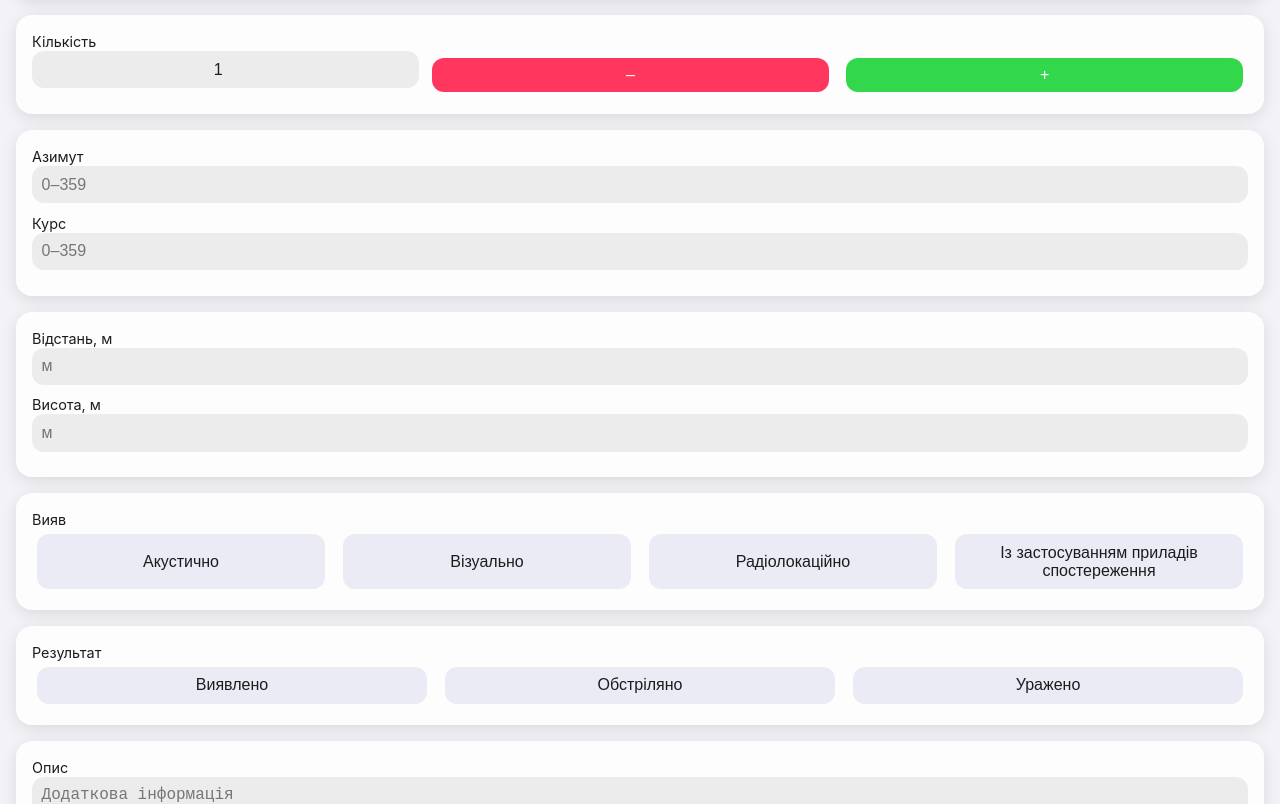
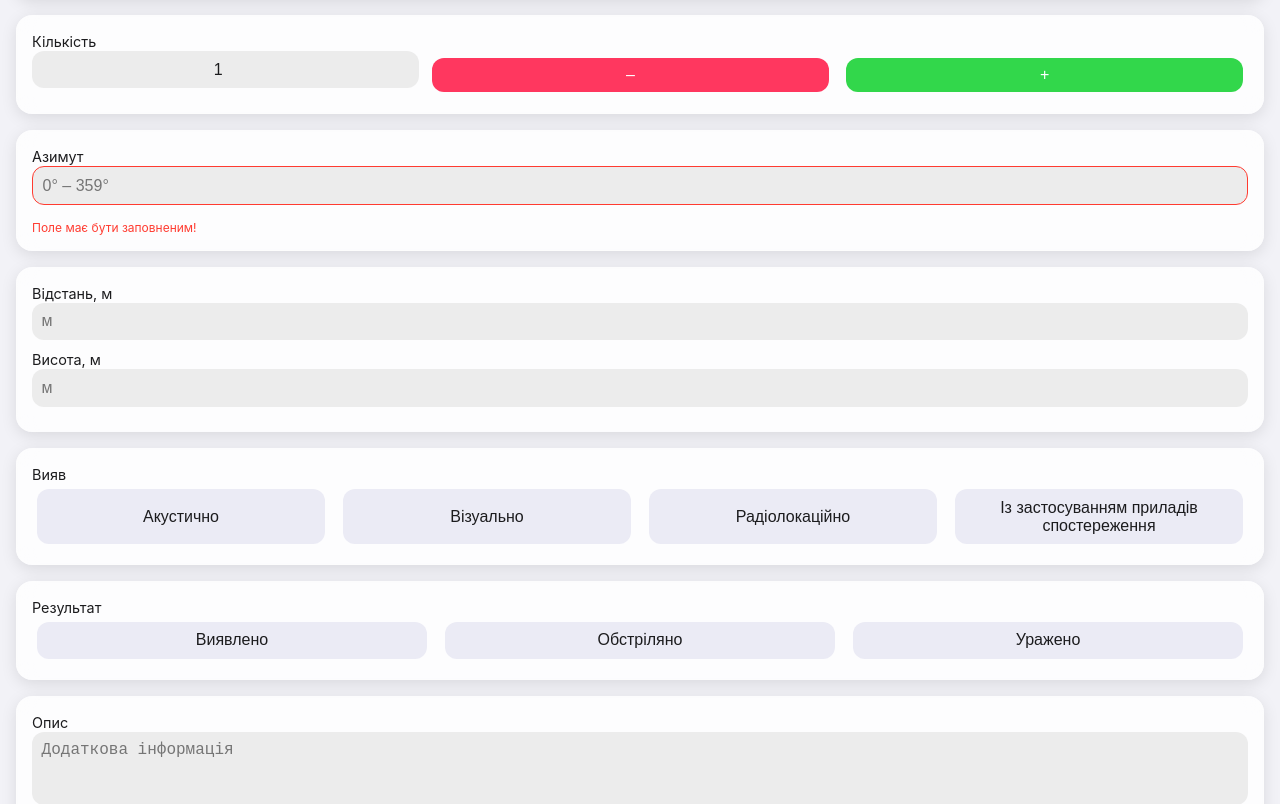
Before and after one commit to lolittajdm-alt/akviz0.2, a Next.js app: page / in a window 1280 px wide. Shown: the part 905-1709 px from the top of the page. Built offline with nearby package versions, Linux system fonts and the light colour scheme.

Commit message:
Update index.js

```diff
--- a/pages/index.js
+++ b/pages/index.js
@@ -83,6 +83,11 @@ export default function Home() {
   const selectSide = s => setForm(f => ({ ...f, side: f.side === s ? null : s }));
   const selectName = n => setForm(f => ({ ...f, name: n }));
   const changeQuantity = d => setForm(f => ({ ...f, quantity: Math.max(1, f.quantity + d) }));
+  const validateAzimuth = (v) => /^\d{1,3}$/.test(v) && +v >= 0 && +v <= 359;
+  const onAzimuthChange = (e) => {
+  const value = e.target.value.replace(/\D/g, "").slice(0, 3);
+  setForm((f) => ({ ...f, azimuth: value }));
+};
   const validateNumeric = (v, max=null) => /^\d+$/.test(v) && (max===null || +v <= max);
   const onFieldNumeric = (field, max) => e => {
     const v = e.target.value.replace(/\D/g, "").slice(0, max ? String(max).length : undefined);
@@ -403,19 +408,26 @@ export default function Home() {
   <label style={iosLabel}>Азимут</label>
   <input
     type="text"
+    inputMode="numeric"
+    pattern="\d*"
+    name="azimuth"
     value={form.azimuth}
-          onChange={onFieldNumeric("azimuth", 359)}
-          style={iosInput}
-          placeholder="0–359"
+    onChange={onAzimuthChange}
+    placeholder="0° – 359°"
+    maxLength={3}
+    style={{
+      ...iosInput,
+      border:
+        form.azimuth.trim() === "" || !validateAzimuth(form.azimuth)
+          ? "1px solid #FF3B30"
+          : "none",
+    }}
   />
-        <label style={iosLabel}>Курс</label>
-        <input
-          type="text"
-          value={form.course}
-          onChange={onFieldNumeric("course", 359)}
-          style={iosInput}
-          placeholder="0–359"
-        />
+  {(form.azimuth.trim() === "" || !validateAzimuth(form.azimuth)) && (
+    <div style={{ color: "#FF3B30", fontSize: "0.75rem", marginTop: "0.3rem" }}>
+      Поле має бути заповненим!
+    </div>
+  )}
 </div>
 
       <div style={iosCard}>
```
Lines whose indentation alone changed are shown as unchanged.
